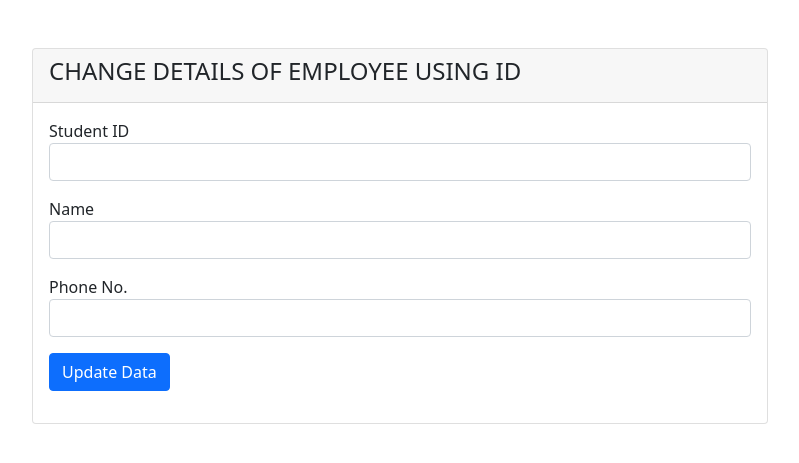
After one commit to ARUNBABU99/NEW, a PHP site: page / in a window 1280 px wide. The commit adds this page. Shown: the top 463 px of the page, without its empty margins (240-1039 px from the left). Run offline with PHP 8.4, Linux system fonts and the light colour scheme.

Commit message:
Add files via upload
all working modules

```diff
--- a/addemp.php
+++ b/addemp.php
@@ -4,6 +4,7 @@
 
  <form action="" method="post" name="form1">
 <table width="25%" border="0">
+<link href="https://cdn.jsdelivr.net/npm/bootstrap@5.0.0-beta1/dist/css/bootstrap.min.css" rel="stylesheet">
  <tbody><tr>
 <td>ID</td>
 <td><input type="text" name="pname"></td>
--- /dev/null
+++ b/index.php
@@ -0,0 +1,65 @@
+<?php session_start(); ?>
+<!DOCTYPE html>
+<html lang="en">
+<head>
+    <meta charset="UTF-8">
+    <meta http-equiv="X-UA-Compatible" content="IE=edge">
+    <meta name="viewport" content="width=device-width, initial-scale=1.0">
+    <title>Funda of Web IT</title>
+    <link href="https://cdn.jsdelivr.net/npm/bootstrap@5.0.0-beta1/dist/css/bootstrap.min.css" rel="stylesheet">
+</head>
+<body>
+    <div class="container">
+        <div class="row justify-content-center">
+            <div class="col-md-8">
+
+                <?php
+                    if(isset($_SESSION['status']))
+                    {
+                        ?>
+                            <div class="alert alert-warning alert-dismissible fade show" role="alert">
+                            <strong>Hey!</strong> <?php echo $_SESSION['status']; ?>
+                            <button type="button" class="btn-close" data-bs-dismiss="alert" aria-label="Close"></button>
+                            </div>
+                        <?php
+                        unset($_SESSION['status']);
+                    }
+                ?>
+
+                <div class="card mt-5">
+                    <div class="card-header">
+                        <h4> CHANGE DETAILS OF EMPLOYEE USING ID</h4>
+                    </div>
+                    <div class="card-body">
+
+                        <form action="code.php" method="POST">
+
+                            <div class="form-group mb-3">
+                                <label for="">Student ID</label>
+                                <input type="text" name="id" class="form-control" >
+                            </div>
+                            <div class="form-group mb-3">
+                                <label for="">Name</label>
+                                <input type="text" name="name" class="form-control" >
+                            </div>
+
+                            <div class="form-group mb-3">
+                                <label for="">Phone No.</label>
+                                <input type="text" name="phone" class="form-control" >
+                            </div>
+                            <div class="form-group mb-3">
+                                <button type="submit" name="update_stud_data" class="btn btn-primary">Update Data</button>
+                            </div>
+
+                        </form>
+
+                    </div>
+                </div>
+            </div>
+        </div>
+    </div>
+
+    <script src="https://code.jquery.com/jquery-3.5.1.js"></script>
+    <script src="https://cdn.jsdelivr.net/npm/bootstrap@5.0.0-beta1/dist/js/bootstrap.bundle.min.js"></script>
+</body>
+</html>
```
Also changed, not shown: code.php (added, +26 -0 lines), Desert.jpg (added).
